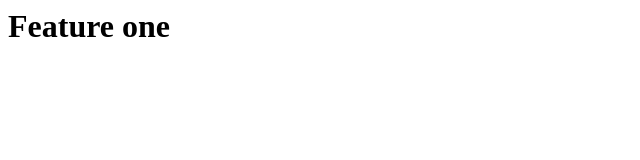
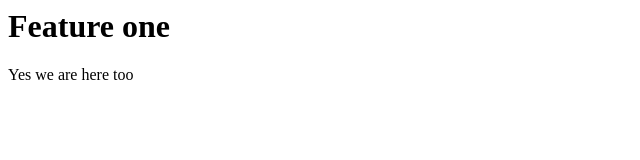
Before and after one commit to ali-khan-09/ederuka, a plain HTML site: page feature-one/index.html in a window 1280 px wide. Shown: the whole page, without its empty margins (0-640 px from the left). Drawn offline with Linux system fonts and the light colour scheme.

Commit message:
Update index.html

```diff
--- a/feature-one/index.html
+++ b/feature-one/index.html
@@ -1 +1,2 @@
 <h1>Feature one</h1>
+<p>Yes we are here too</p>
```
